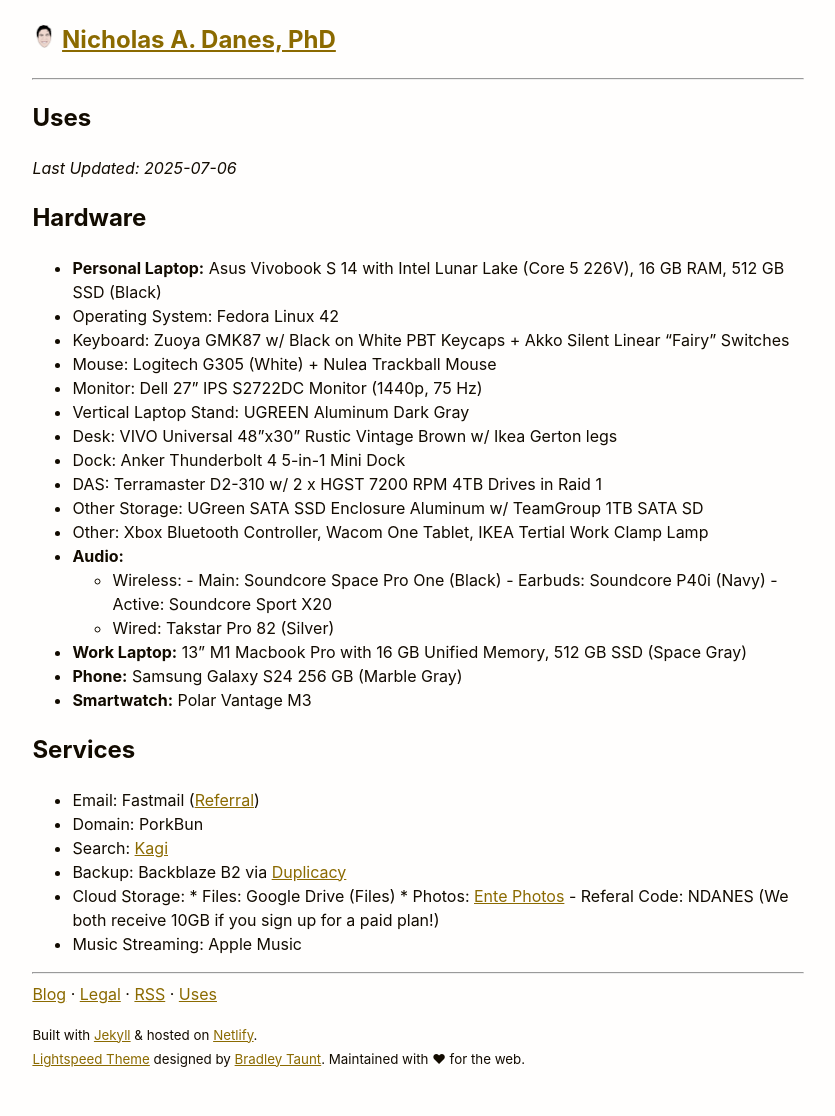
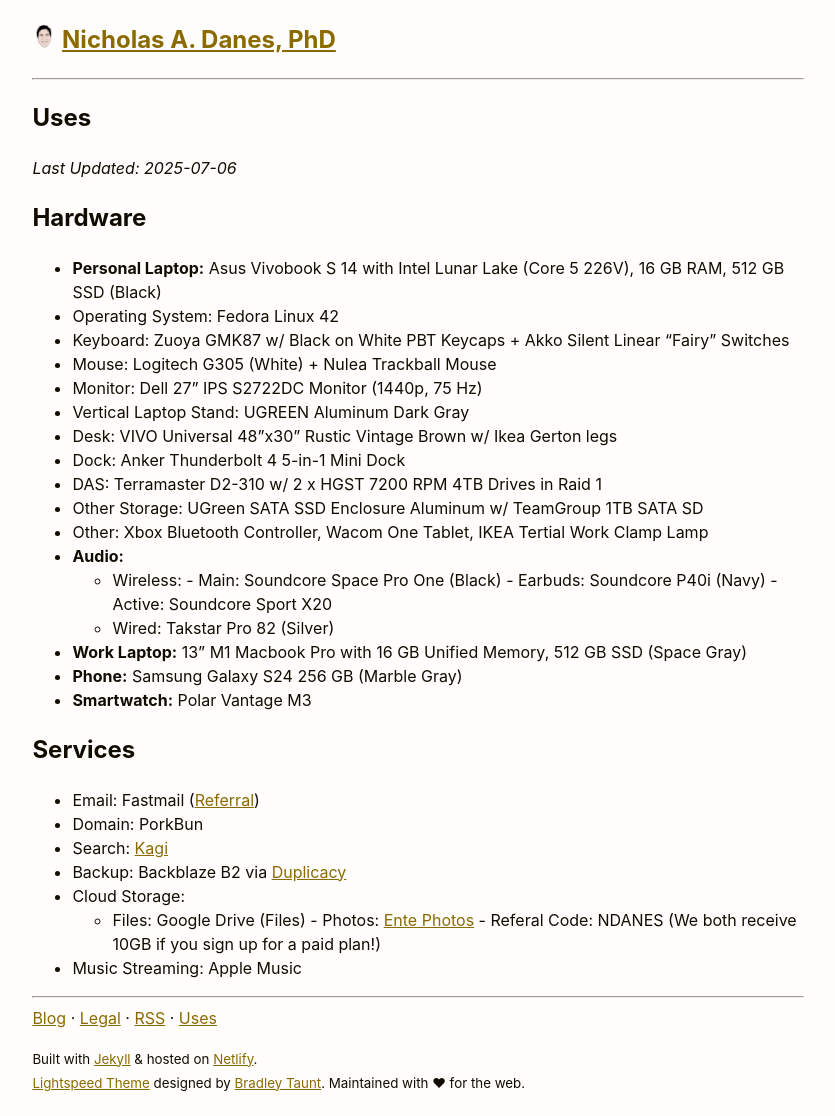
Before and after one commit to danesnick/website_lightspeed, a Jekyll site: the page built from uses.markdown, in a window 1280 px wide. Shown: the whole page, without its empty margins (222-1057 px from the left). Built offline with Jekyll 4.4.1, drawn with Linux system fonts in a browser that asks for light colours; before the commit the page ends 1092 px from its top, so only the background shows below that; part of the change alters nothing that is shown.

```diff
--- a/uses.markdown
+++ b/uses.markdown
@@ -35,6 +35,6 @@ permalink: /uses/
 * Search: [Kagi](https://help.kagi.com/kagi/company)
 * Backup: Backblaze B2 via [Duplicacy](https://duplicacy.com)
 * Cloud Storage:
-      * Files: Google Drive (Files)
-      * Photos: [Ente Photos](https://ente.io) - Referal Code: NDANES (We both receive 10GB if you sign up for a paid plan!)
+	- Files: Google Drive (Files)
+ 	- Photos: [Ente Photos](https://ente.io) - Referal Code: NDANES (We both receive 10GB if you sign up for a paid plan!)
 * Music Streaming: Apple Music
```
